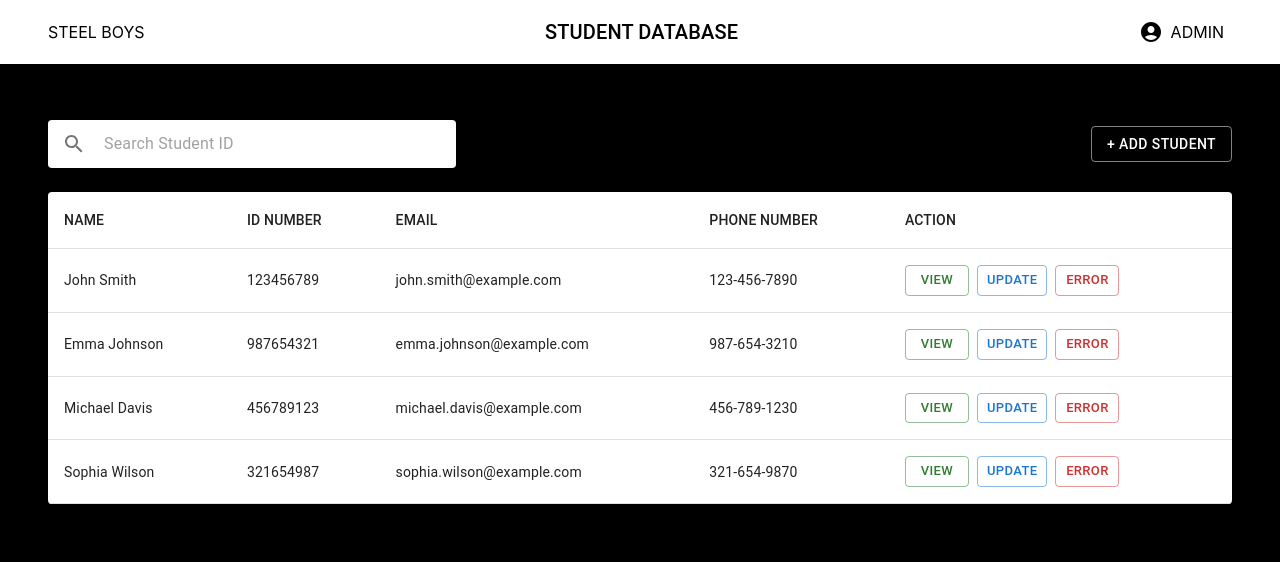
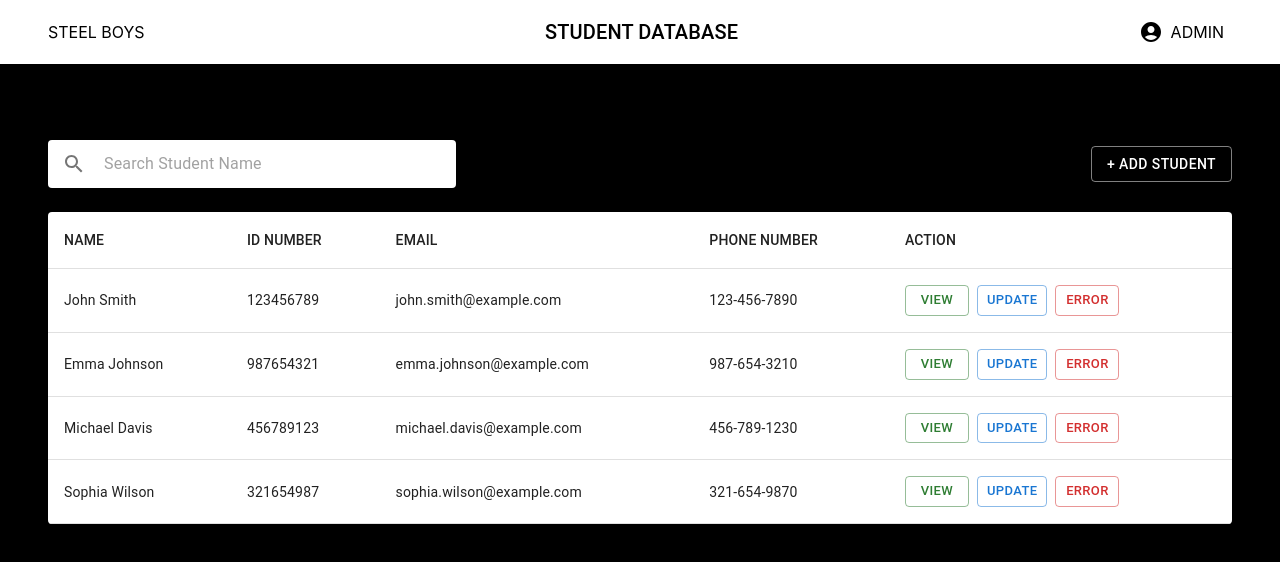
Before and after one commit to Aryan-Madaan/Student-Library-Portal, a React (Create React App) app in the folder student/: page / in a window 1280 px wide. Shown: the top 562 px of the page. Built offline with nearby package versions, Linux system fonts and the light colour scheme.

Commit message:
Added Search Functionality

```diff
--- a/student/src/App.js
+++ b/student/src/App.js
@@ -2,15 +2,14 @@ import * as React from "react";
 
 import Navbar from "./components/Navbar";
 import SearchBar from "./components/SearchBar";
-import Table from "./components/Table";
-import AddStudent from "./components/AddStudent";
+
 
 import "./App.css";
 import Container from "@mui/material/Container";
-import Box from "@mui/material/Box";
-import Typography from "@mui/material/Typography";
+// import Box from "@mui/material/Box";
+// import Typography from "@mui/material/Typography";
 
-import studentDatabase from "./data/studentDatabase.json";
+import studentDatabase from "./data/studentDatabase.json"
 
 function App() {
   return (
@@ -18,19 +17,10 @@ function App() {
       <div>
         <Navbar />
         <Container maxWidth="xl">
-          <Box py={3}>
-            <Box
-              display="flex"
-              alignItems="center"
-              justifyContent="space-between"
-            >
-              <SearchBar />
-              <AddStudent />
-            </Box>
-            <Box m={3}>
-              <Table />
-            </Box>
-          </Box>
+          <div>
+            Hello
+          </div>
+          <SearchBar studentDetails={studentDatabase}/>
         </Container>
       </div>
     </div>
--- a/student/src/components/SearchBar.jsx
+++ b/student/src/components/SearchBar.jsx
@@ -3,10 +3,49 @@ import InputBase from "@mui/material/InputBase";
 import IconButton from "@mui/material/IconButton";
 import SearchIcon from "@mui/icons-material/Search";
 import Box from "@mui/material/Box";
+import React, { useState } from 'react';
+import Table from "./Table";
+import AddStudent from "./AddStudent";
 
-const SearchBar = () => {
+
+
+
+const SearchBar = ({studentDetails}) => {
+
+  const [searchField, setSearchField] = useState("");
+
+  const filteredstudents = searchField.toString().trim()===""?studentDetails.students:studentDetails.students.filter(
+    student => {
+      console.log(student.name)
+      return (
+        student
+        .name.toLowerCase()
+        .includes(searchField.toString().toLowerCase().trim())
+      );
+    }
+  );
+
+  const handleChange = e => {
+    setSearchField(e.target.value);
+  };
+
+  function searchStudents()
+  {
+    return(
+      <Box m={3}>
+              <Table studData={filteredstudents}/>
+            </Box>
+    )
+  }
+
   return (
-    <Box marginTop={4} marginLeft={3}>
+    <Box py={3}>
+            <Box
+              display="flex"
+              alignItems="center"
+              justifyContent="space-between"
+            >
+              <Box marginTop={4} marginLeft={3}>
       <Paper
         component="form"
         sx={{ p: "2px 4px", display: "flex", alignItems: "center", width: 400 }}
@@ -14,9 +53,14 @@ const SearchBar = () => {
         <IconButton type="button" sx={{ p: "10px" }} aria-label="search">
           <SearchIcon />
         </IconButton>
-        <InputBase sx={{ ml: 1, width: 400 }} placeholder="Search Student ID" />
+        <InputBase sx={{ ml: 1, width: 400 }} type = "search"  placeholder="Search Student Name" onChange = {handleChange}/>
       </Paper>
     </Box>
+              <AddStudent />
+            </Box>
+            {searchStudents()}
+          </Box>
+
   );
 };
 
--- a/student/src/components/Table.jsx
+++ b/student/src/components/Table.jsx
@@ -10,9 +10,9 @@ import {
   Box,
 } from "@mui/material";
 
-import studentData from "../data/studentDatabase.json";
 
-const BasicTable = () => {
+
+const BasicTable = ({studData}) => {
   return (
     <TableContainer component={Paper}>
       <Table>
@@ -26,7 +26,7 @@ const BasicTable = () => {
           </TableRow>
         </TableHead>
         <TableBody>
-          {studentData.students.map((student) => (
+          {studData.map((student) => (
             <TableRow key={student.id}>
               <TableCell>{student.name}</TableCell>
               <TableCell>{student.id}</TableCell>
```
Also changed, not shown: 1 other file (tests, documents, lock files or other folders).
